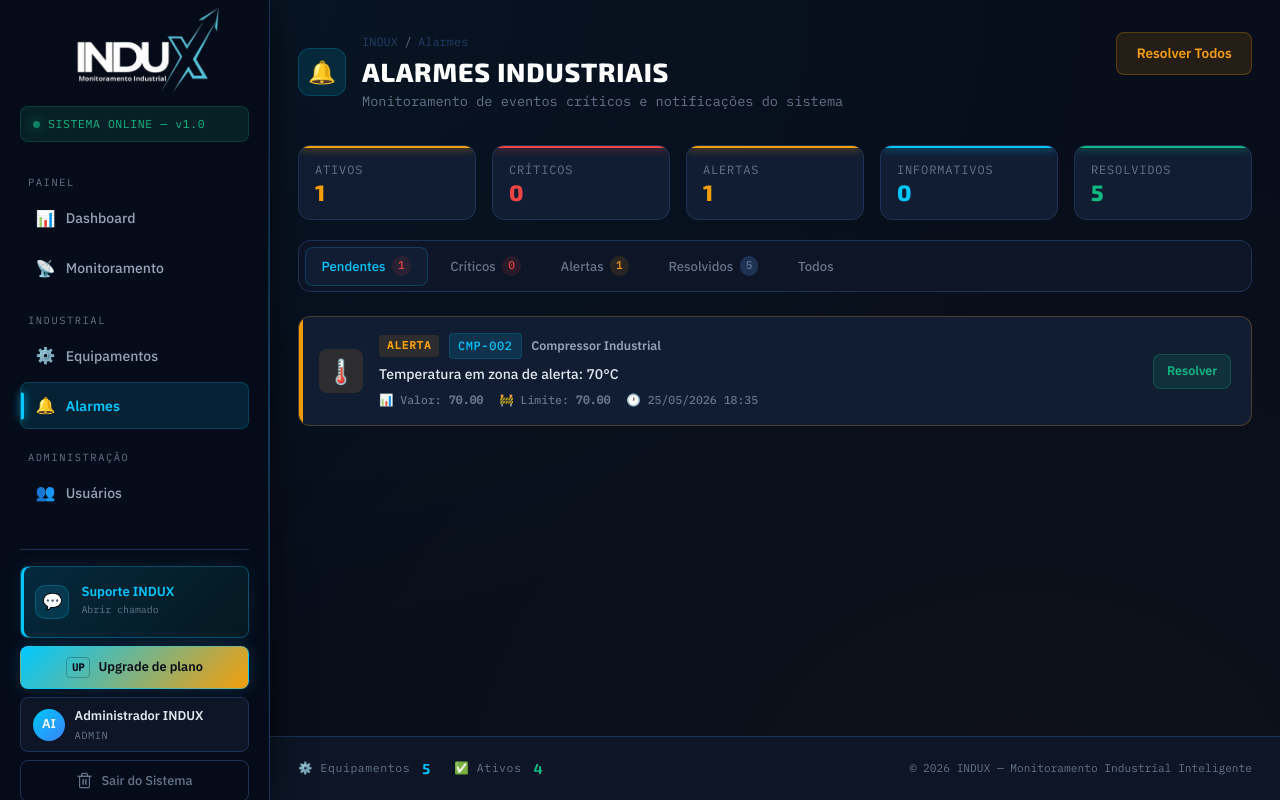
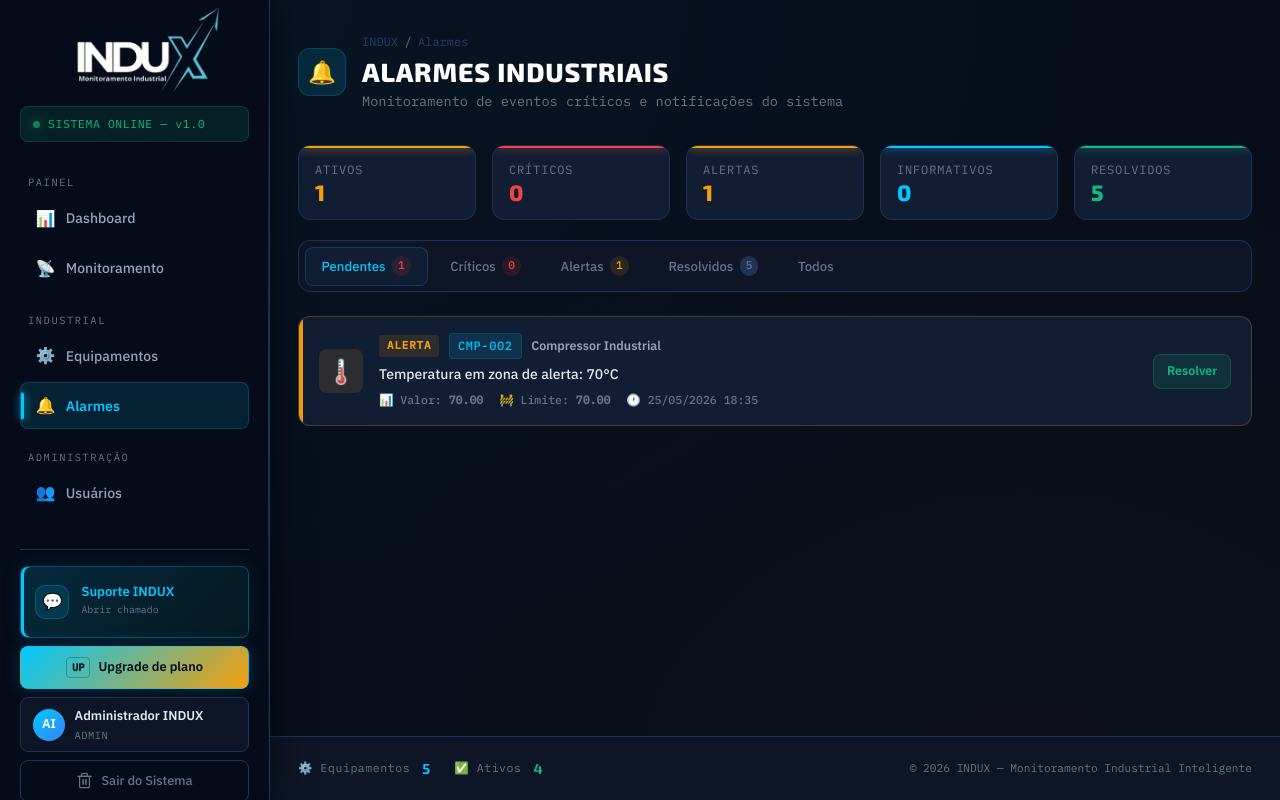
Before and after one commit to roberivan7/indux, a PHP site: page /alarmes.php in a window 1280 px wide. Run offline with PHP 8.4, Linux system fonts and the light colour scheme; a user stored in the database is signed in; data comes from the database, SQL or seed files in the repository.

Commit message:
Alterações no banco

```diff
--- a/PHP/alarmes.php
+++ b/PHP/alarmes.php
@@ -144,11 +144,7 @@ try {
         </div>
       </div>
       <?php if (ehOperador() && $contagens['total'] > 0): ?>
-        <a href="alarmes.php?resolver_todos=1"
-          onclick="return confirm('Resolver todos os alarmes ativos?')"
-          class="btn btn--warning">
-          Resolver Todos
-        </a>
+
       <?php endif; ?>
     </div>
 
@@ -248,11 +244,8 @@ try {
             </div>
 
             <?php if (!$alarme['resolvido'] && ehOperador()): ?>
-              <a href="alarmes.php?resolver=<?php echo $alarme['id']; ?>&res=0"
-                class="btn btn--success btn--sm"
-                onclick="return confirm('Marcar alarme como resolvido?')">
-                Resolver
-              </a>
+              <a href="monitoramento.php?resolver=<?php echo $alarme['id']; ?>&res=0"
+                class="btn btn--success btn--sm">Resolver</a>
             <?php endif; ?>
 
           </div>
--- a/PHP/db.php
+++ b/PHP/db.php
@@ -2,7 +2,7 @@
 require_once 'icon.php';
 define('DB_HOST',    '127.0.0.1');
 define('DB_NAME',    'indux');
-define('DB_USER',    'dev');
+define('DB_USER',    'root');
 define('DB_PASS',    '123');
 define('DB_CHARSET', 'utf8mb4');
 
```
Also changed, not shown: PHP/suporte_mensagens.json (+9 -0 lines).
